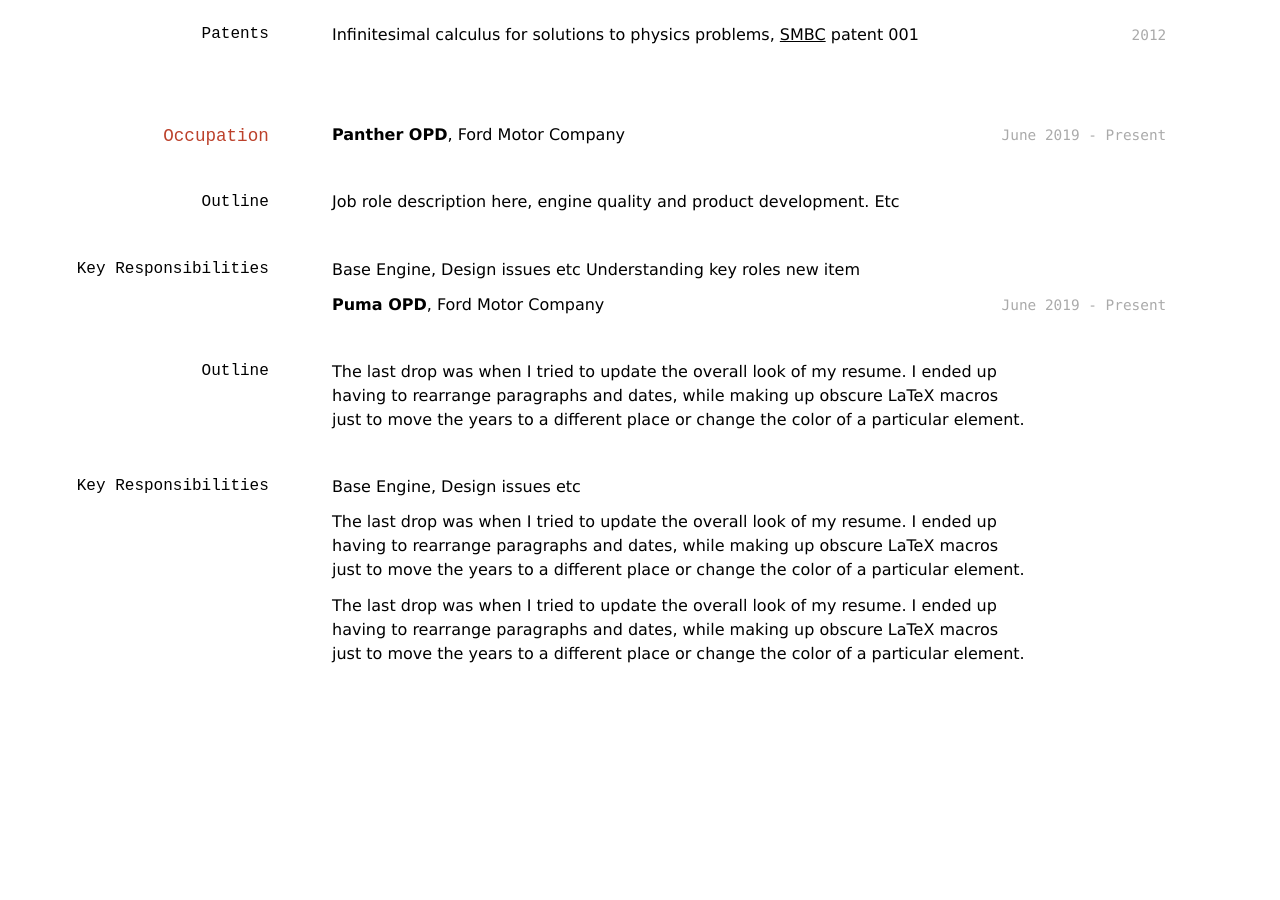
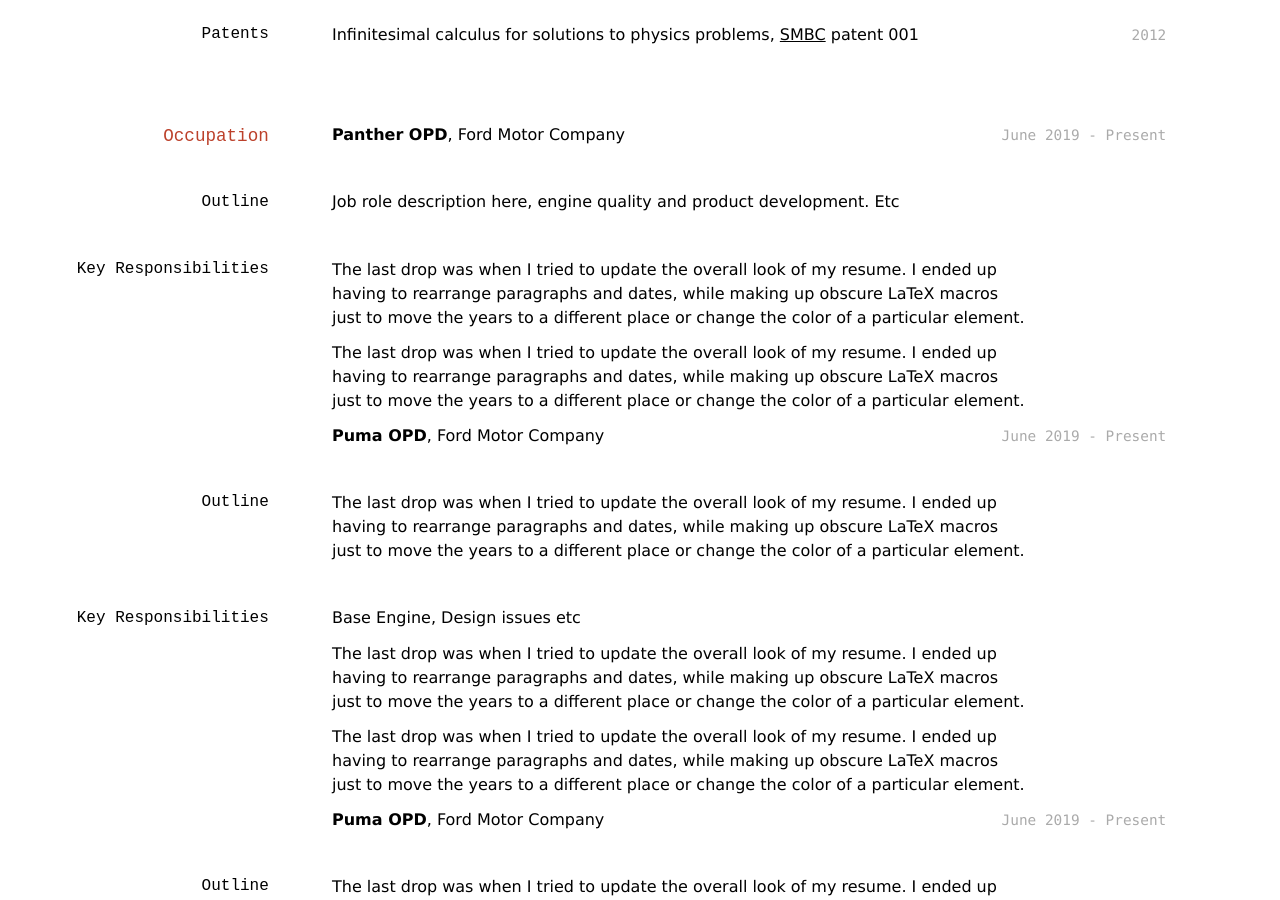
Before and after one commit to elipapa/markdown-cv, a Jekyll site: the page built from index.md, in a window 1280 px wide and 900 px high, scrolled down 851 px. Built offline with Jekyll 4.4.1, drawn with Linux system fonts in a browser that asks for light colours; before the commit the page ends 1528 px from its top, so only the background shows below that.

Commit message:
Update index.md

```diff
--- a/index.md
+++ b/index.md
@@ -64,9 +64,26 @@
 Job role description here, engine quality and product development. Etc
 
 ### Key Responsibilities
+The last drop was when I tried to update the overall look of my resume. I ended up having to rearrange paragraphs and dates, while making up obscure LaTeX macros just to move the years to a different place or change the color of a particular element.
+
+The last drop was when I tried to update the overall look of my resume. I ended up having to rearrange paragraphs and dates, while making up obscure LaTeX macros just to move the years to a different place or change the color of a particular element.
+
+
+`June 2019 - Present`
+__Puma OPD__, Ford Motor Company
+
+### Outline
+
+The last drop was when I tried to update the overall look of my resume. I ended up having to rearrange paragraphs and dates, while making up obscure LaTeX macros just to move the years to a different place or change the color of a particular element.
+
+### Key Responsibilities
+
 Base Engine, Design issues etc
-Understanding key roles
-new item
+
+The last drop was when I tried to update the overall look of my resume. I ended up having to rearrange paragraphs and dates, while making up obscure LaTeX macros just to move the years to a different place or change the color of a particular element.
+
+The last drop was when I tried to update the overall look of my resume. I ended up having to rearrange paragraphs and dates, while making up obscure LaTeX macros just to move the years to a different place or change the color of a particular element.
+
 
 `June 2019 - Present`
 __Puma OPD__, Ford Motor Company
```
